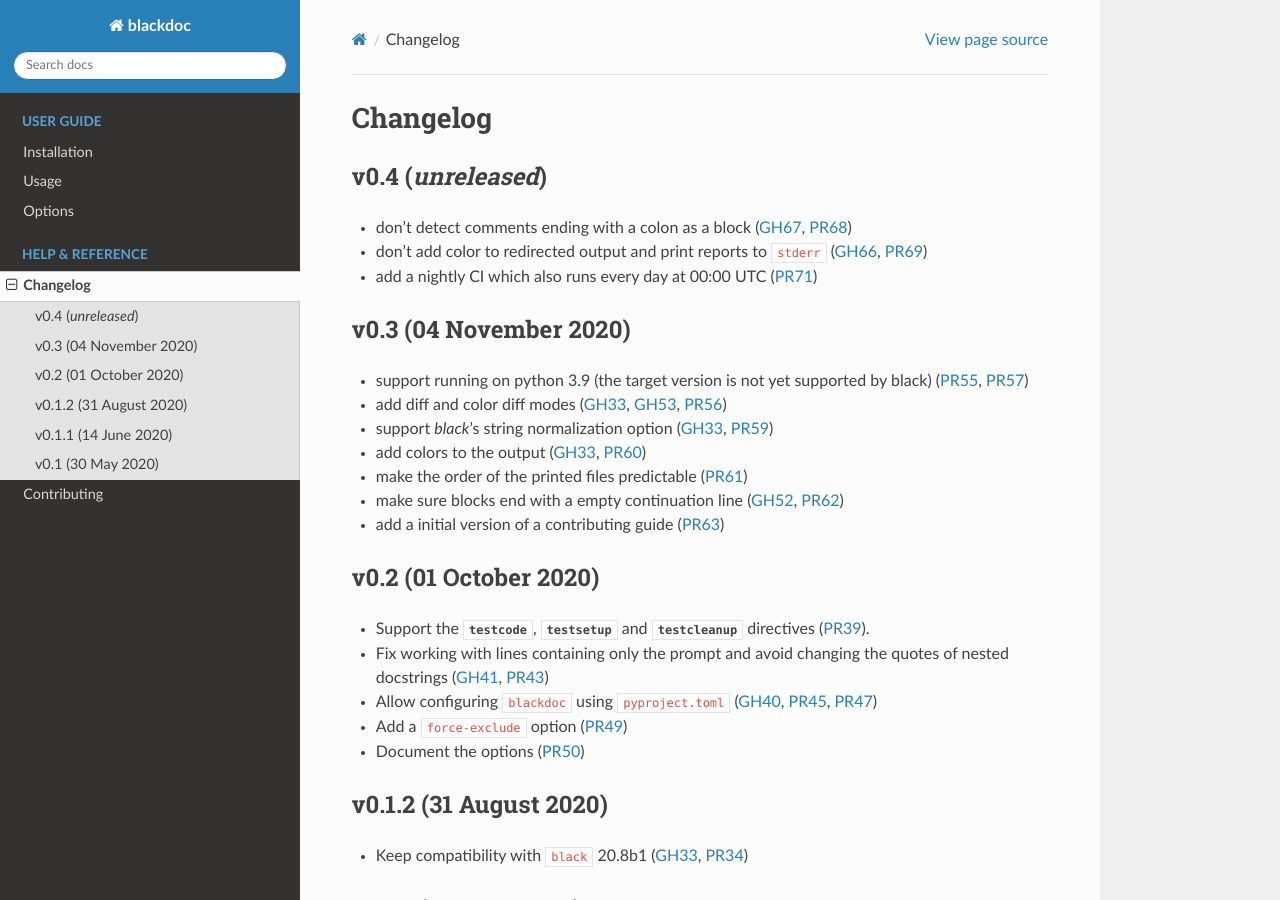
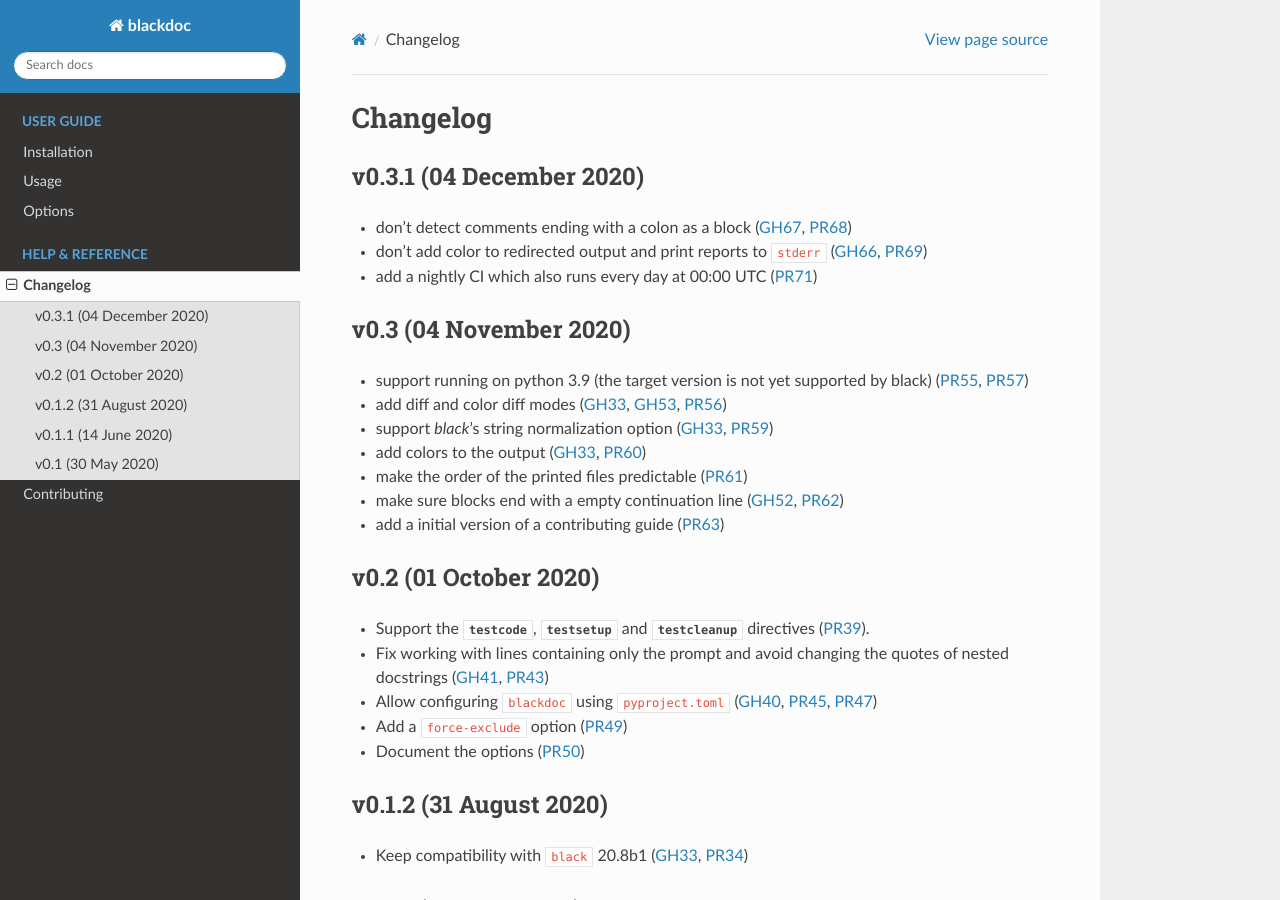
Before and after one commit to keewis/blackdoc, a Sphinx documentation site: the page built from doc/changelog.rst, in a window 1280 px wide and 900 px high. Built offline with Sphinx 7.4.7 and the Read the Docs theme 2.0.0, drawn with Linux system fonts in a browser that asks for light colours.

Commit message:
Release v0.3.1

```diff
--- a/doc/changelog.rst
+++ b/doc/changelog.rst
@@ -1,8 +1,8 @@
 Changelog
 =========
 
-v0.4 (*unreleased*)
--------------------
+v0.3.1 (04 December 2020)
+-------------------------
 - don't detect comments ending with a colon as a block (:issue:`67`, :pull:`68`)
 - don't add color to redirected output and print reports to ``stderr`` (:issue:`66`, :pull:`69`)
 - add a nightly CI which also runs every day at 00:00 UTC (:pull:`71`)
```
